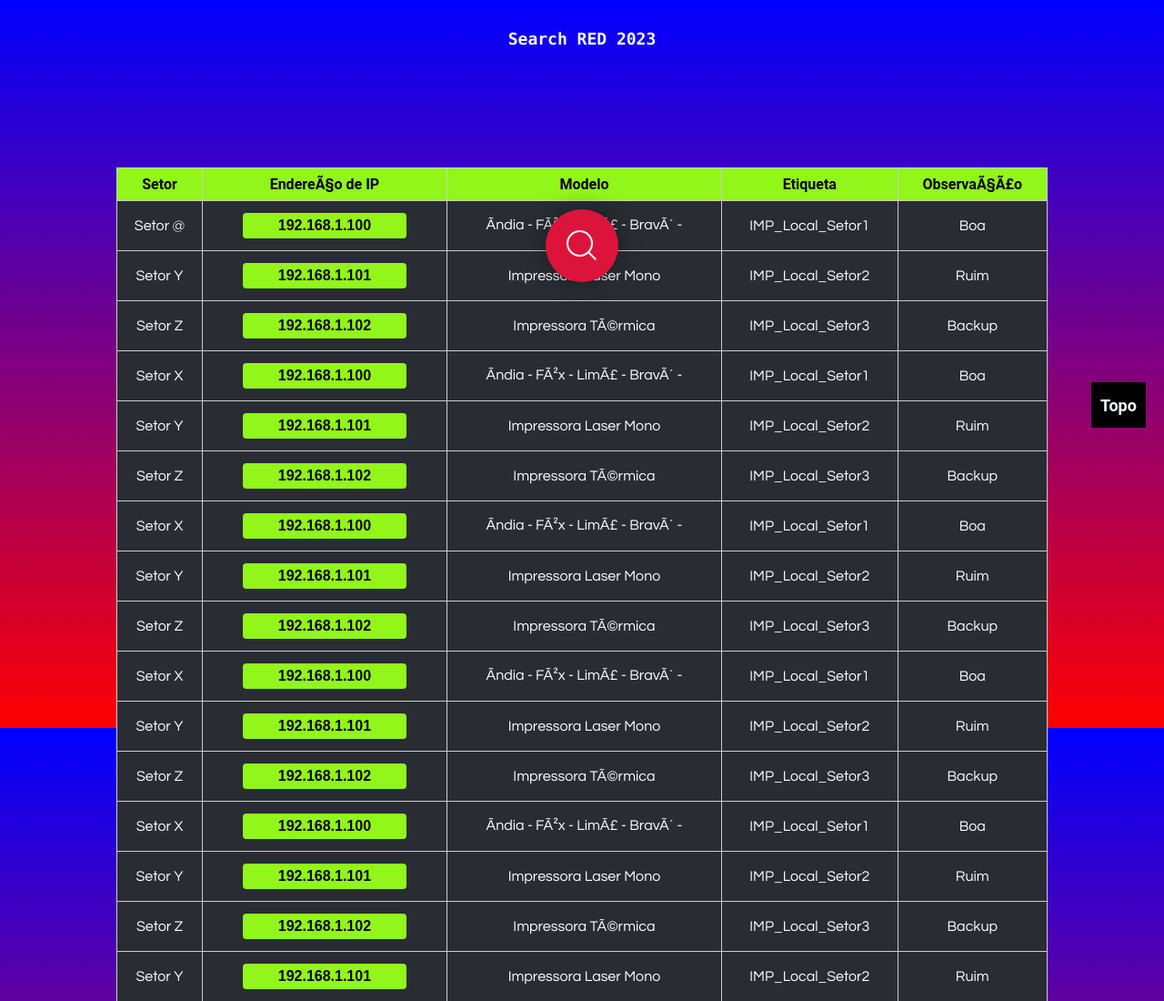
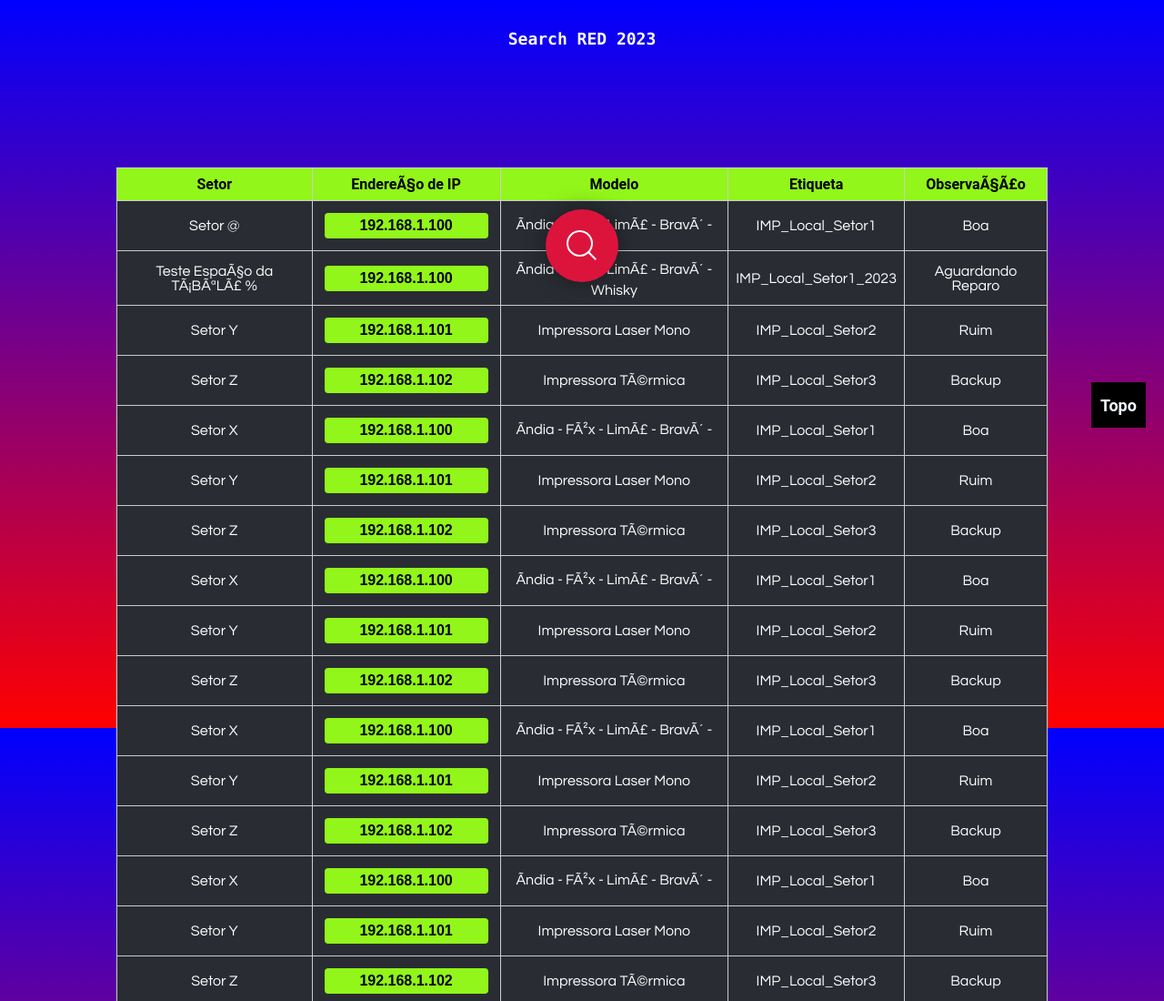
Before and after one commit to MatheusGrion/TEMPLATE-HTML, a plain HTML site: page index.html in a window 1280 px wide. Shown: the top 1100 px of the page at 91% size. Drawn offline with Linux system fonts and the light colour scheme.

Commit message:
Update index.html

```diff
--- a/index.html
+++ b/index.html
@@ -328,6 +328,16 @@
                 <td class="modelo">Índia - Fòx - Limã - Bravô - </td>
                 <td class="etiqueta">IMP_Local_Setor1</td>
                 <td class="obs">Boa</td>
+            </tr>
+		 <td class="setor">Teste Espaço da TáBêLã %</td>
+                <td class="ip">
+                    <a href="http://192.168.1.100" target="_blank">
+                        <button class="button"><span>192.168.1.100</span></button>
+                    </a>
+                </td>
+                <td class="modelo">Índia - Fòx - Limã - Bravô - Whisky</td>
+                <td class="etiqueta">IMP_Local_Setor1_2023</td>
+                <td class="obs">Aguardando Reparo</td>
             </tr>
             <tr>
                 <td class="setor">Setor Y</td>
```
